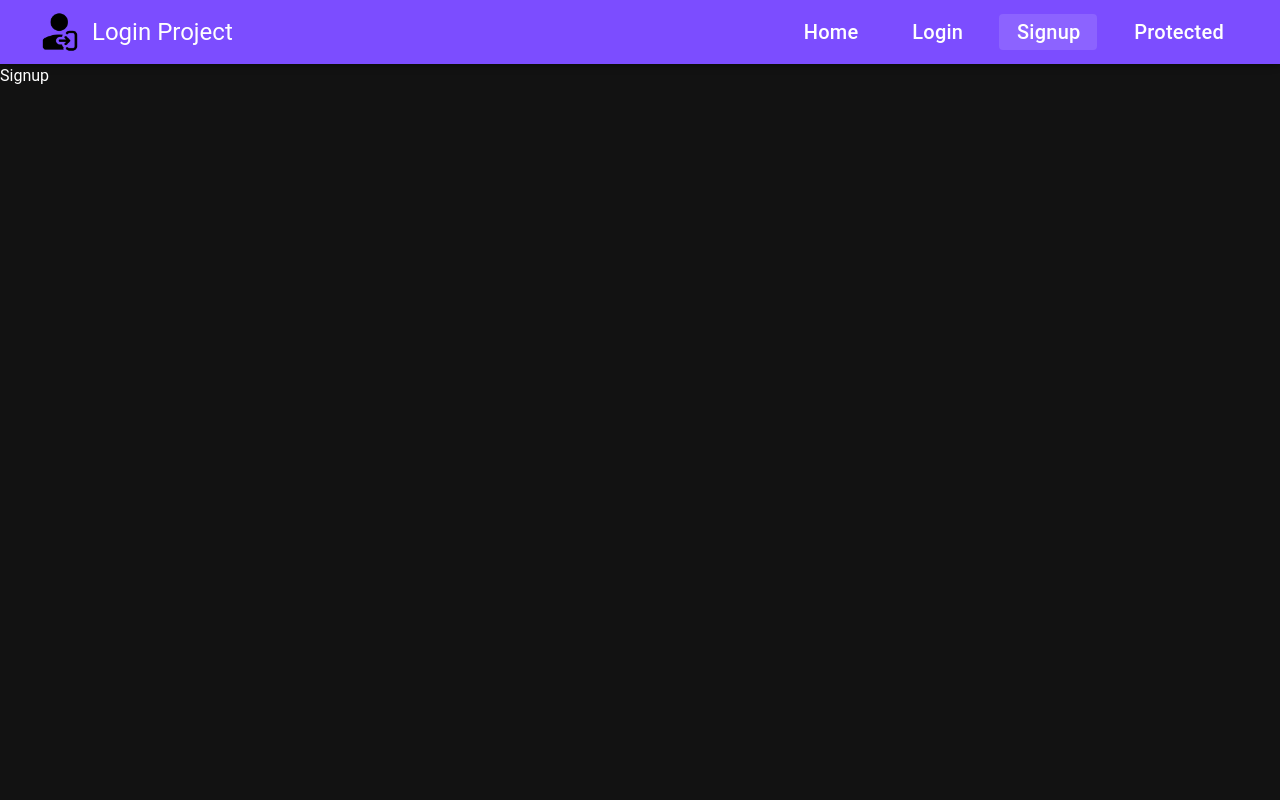
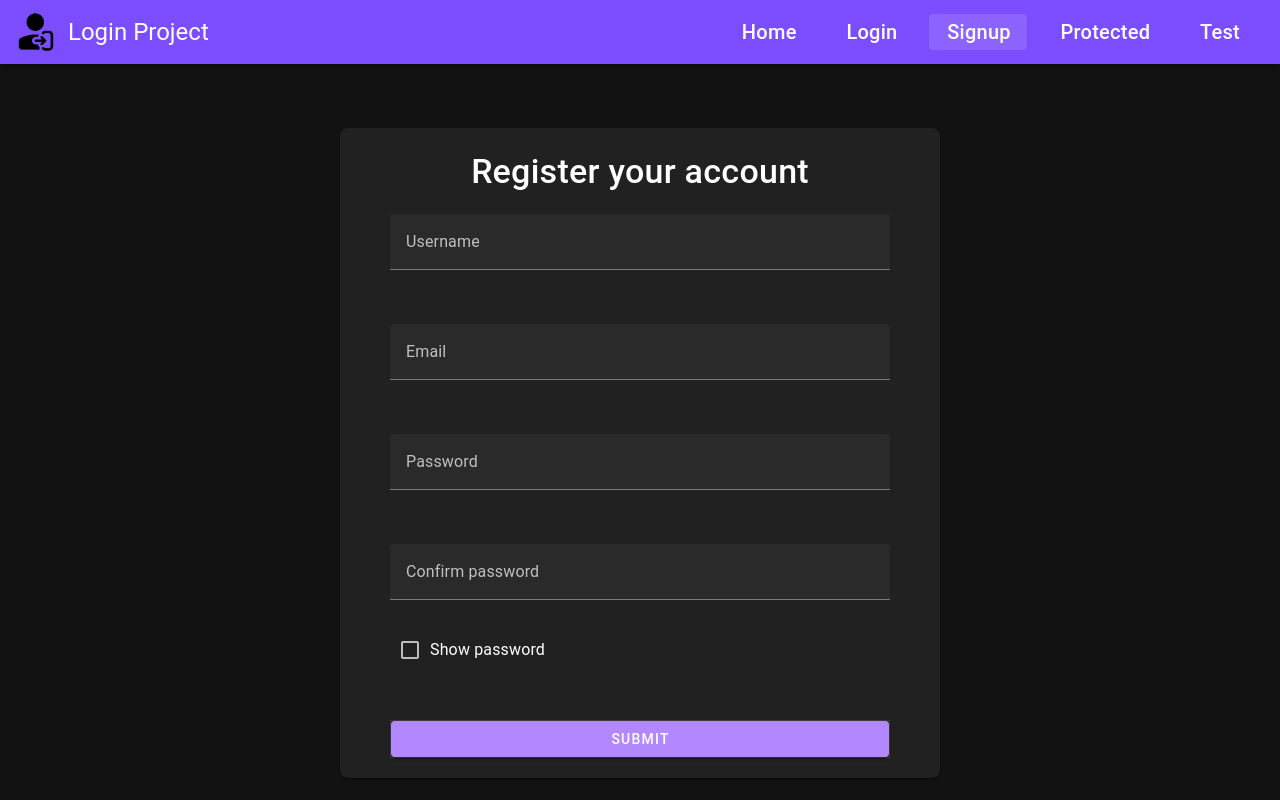
Before and after one commit to FranFerd/LoginFrontend, a Vue app: page /signup in a window 1280 px wide. Built offline with nearby package versions, Linux system fonts and the light colour scheme; a small style sheet from the web is missing.

Commit message:
Working on Singup, Login

```diff
--- a/components.d.ts
+++ b/components.d.ts
@@ -17,5 +17,7 @@ declare module 'vue' {
     RouterLink: typeof import('vue-router')['RouterLink']
     RouterView: typeof import('vue-router')['RouterView']
     Signup: typeof import('./src/components/Signup.vue')['default']
+    Test: typeof import('./src/components/Test.vue')['default']
+    Testing: typeof import('./src/components/Testing.vue')['default']
   }
 }
--- /dev/null
+++ b/shims-vue.d.ts
@@ -0,0 +1,5 @@
+declare module '*.vue' {
+  import { DefineComponent } from 'vue'
+  const component: DefineComponent<{}, {}, any>
+  export default component
+}
--- a/src/components/FeatureCard.vue
+++ b/src/components/FeatureCard.vue
@@ -11,7 +11,7 @@ defineProps<{
     elevation="2"
   >
   <div class="flex-col gap-5">
-        <div class="flex justify-center pb-3 pt-2">
+    <div class="flex justify-center py-2">
         <v-icon
           size="48"
           class="text-primary-600 dark:text-primary-400"
--- a/src/components/Home.vue
+++ b/src/components/Home.vue
@@ -32,11 +32,10 @@ import FeatureCard from '../components/FeatureCard.vue'
     />
   </section>
 
-    <!-- Call to Action Buttons -->
   <section class="text-center space-x-4 flex justify-center gap-30 mt-10">
     <v-btn
       color="primary"
-        class="rounded-lg font-semibold text-lg"
+      class="rounded-lg"
       to="/signup"
     >
       Signup
@@ -44,7 +43,7 @@ import FeatureCard from '../components/FeatureCard.vue'
     <v-btn
       outlined
       color="primary"
-        class="rounded-lg font-semibold text-lg"
+      class="rounded-lg"
       to="/login"
     >
       Login
--- a/src/components/Login.vue
+++ b/src/components/Login.vue
@@ -1,6 +1,55 @@
-<script setup lang="ts">
+<script setup>
+import { ref } from 'vue'
 
+  const username = ref('')
+  const usernameRules = [
+    value => {
+      if (value?.length >= 3) return true
+      return 'Username must be at least 3 characters.'
+    },
+  ]
+
+  const password = ref('123')
+  const passwordRules = [
+    value => {
+      if (/[^0-9]/.test(value)) return true
+      return 'Last name can not contain digits.'
+    },
+  ]
 </script>
 <template>
-<p>Login</p>
+    <v-card class="max-w-[600px] mx-auto mt-16 rounded-lg">
+        <div class="flex justify-center mt-2">
+            <v-card-title class="text-h4">Log into your account</v-card-title>
+        </div>
+        <div class="flex justify-center my-4">
+            <v-img
+                height="200px"
+                class="rounded-full"
+                src="../assets/icons/profile.png"
+            ></v-img>
+        </div>
+
+        <v-sheet class="mx-auto w-10/12">
+            <v-form @submit.prevent>
+                <v-text-field
+                    v-model="username"
+                    :rules="usernameRules"
+                    label="Username"
+                    class="mt-2"
+                ></v-text-field>
+                <v-text-field
+                    v-model="password"
+                    :rules="passwordRules"
+                    label="Password"
+                    class="mt-8"></v-text-field>
+                <v-checkbox
+                    label="Remember me"
+                    v-model="isRememberMe"></v-checkbox>
+            <div class="my-8 flex justify-center border">
+                <v-btn type="submit" color="deep-purple-accent-1" block>Login</v-btn>
+            </div>
+            </v-form>
+        </v-sheet>
+    </v-card>
 </template>
--- a/src/components/Navbar.vue
+++ b/src/components/Navbar.vue
@@ -1,24 +1,46 @@
 <script setup lang="ts">
+import { ref } from 'vue';
+
+const drawer = ref(false)
 </script>
 <template>
   <v-app-bar app color="deep-purple-accent-2"> <!-- Fixed bar at the top of the app; wraps your navbar. app props - Adjusts for the app layout (so <v-main> sits below it) -->
-    <div class="flex gap-3 ml-10 align-center" style="min-width: 300px">
+    <div class="flex gap-3 ml-4 align-center min-w-[200px]">
         <v-img
             src="../assets/icons/login.png"
             alt="logo"
             max-height="40"
             max-width="40"
-        />
-        <v-toolbar-title class="text-h5">Login Project</v-toolbar-title> <!-- slot for the app name/logo -->
+            />
+            <v-toolbar-title class="text-h5">Login Project</v-toolbar-title> <!-- slot for the app name/logo -->
+    </div>
+    <v-spacer /> <!-- Pushes content (e.g., nav buttons) to the right -->
+    <div class="hidden sm:flex gap-4 mr-6">
+      <v-btn text to="/" class="text-h6">Home</v-btn>
+      <v-btn text to="/login" class="text-h6">Login</v-btn>
+      <v-btn text to="/signup" class="text-h6">Signup</v-btn>
+      <v-btn text to="/protected" class="text-h6">Protected</v-btn>
+      <v-btn text to="/test" class="text-h6">Test</v-btn>
     </div>
 
-    <v-spacer /> <!-- Pushes content (e.g., nav buttons) to the right -->
-
-    <div class="flex gap-5 mr-10">
-        <v-btn text to="/" class="text-h6">Home</v-btn>
-        <v-btn txt to="/login" class="text-h6">Login</v-btn>
-        <v-btn txt to="/signup" class="text-h6">Signup</v-btn>
-        <v-btn txt to="/protected" class="text-h6">Protected</v-btn>
+    <!-- Hamburger icon. Shows only on small screens -->
+    <div class="sm:hidden">
+      <v-app-bar-nav-icon @click="drawer = !drawer"></v-app-bar-nav-icon>
     </div>
   </v-app-bar>
+
+  <div class="sm:hidden">
+    <v-navigation-drawer
+      v-model="drawer"
+      temporary
+      right
+    >
+      <v-list>
+        <v-list-item to="/" title="Home" @click="drawer = false"></v-list-item>
+        <v-list-item to="/login" title="Login" @click="drawer = false"></v-list-item>
+        <v-list-item to="/signup" title="Signup" @click="drawer = false"></v-list-item>
+        <v-list-item to="/protected" title="Protected" @click="drawer = false"></v-list-item>
+      </v-list>
+    </v-navigation-drawer>
+  </div>
 </template>
--- a/src/components/Signup.vue
+++ b/src/components/Signup.vue
@@ -1,6 +1,79 @@
+<template>
+    <v-card class="max-w-[600px] mx-auto mt-16 rounded-lg">
+        <div class="flex justify-center mt-2">
+            <v-card-title class="text-h4">Register your account</v-card-title>
+        </div>
+
+        <v-sheet class="mx-auto w-10/12">
+            <v-form @submit.prevent>
+                <v-text-field
+                    v-model="username"
+                    :rules="usernameRules"
+                    label="Username"
+                    class="mt-2"
+                ></v-text-field>
+                <v-text-field
+                    v-model="email"
+                    :rules="emailRules"
+                    label="Email"
+                    class="mt-8"
+                ></v-text-field>
+                <v-text-field
+                    :type="isShowPassword ? 'text' : 'password'"
+                    v-model="password"
+                    :rules="passwordRules"
+                    label="Password"
+                    class="mt-8"></v-text-field>
+                <v-text-field
+                    :type="isShowPassword ? 'text' : 'password'"
+                    v-model="passwordConfirm"
+                    :rules="passwordConfirmRules"
+                    label="Confirm password"
+                    class="mt-8"></v-text-field>
+                <v-checkbox
+                label="Show password"
+                v-model="isShowPassword"></v-checkbox>
+            <div class="my-5 flex justify-center border">
+                <v-btn type="submit" color="deep-purple-accent-1" block>Submit</v-btn>
+            </div>
+            </v-form>
+        </v-sheet>
+    </v-card>
+</template>
 <script setup lang="ts">
+  import { ref } from 'vue'
 
+  const isShowPassword = ref(false)
+  const email = ref('')
+  const username = ref('')
+  const password = ref('')
+
+  const usernameRules = [
+    value => {
+      if (value?.length >= 3 && value?.length <= 12) return true
+      return 'Username must be between 3 and 12 characters.'
+    },
+  ]
+
+  const passwordRules = [
+    value => {
+      if (value?.length >= 3 && value?.length <= 12) return true
+      return 'Password must be between 3 and 12 characters.'
+    },
+  ]
+
+  const passwordConfirmRules = [
+    value => {
+        if (value === password.value) return true
+        return "Passwords do not match"
+    }
+  ]
+
+  const emailRules = [
+    value => {
+        if(value.includes){
+
+        }
+    }
+  ]
 </script>
-<template>
-<p>Signup</p>
-</template>
--- /dev/null
+++ b/src/components/Testing.vue
@@ -0,0 +1,31 @@
+<script setup lang="ts">
+
+</script>
+<template>
+  <v-card>
+    <v-layout>
+      <v-navigation-drawer
+        expand-on-hover
+        rail
+      >
+        <v-list>
+          <v-list-item
+            prepend-avatar="https://randomuser.me/api/portraits/women/85.jpg"
+            subtitle="sandra_a88@gmailcom"
+            title="Sandra Adams"
+          ></v-list-item>
+        </v-list>
+
+        <v-divider></v-divider>
+
+        <v-list density="compact" nav>
+          <v-list-item prepend-icon="mdi-folder" title="My Files" value="myfiles"></v-list-item>
+          <v-list-item prepend-icon="mdi-account-multiple" title="Shared with me" value="shared"></v-list-item>
+          <v-list-item prepend-icon="mdi-star" title="Starred" value="starred"></v-list-item>
+        </v-list>
+      </v-navigation-drawer>
+
+      <v-main style="height: 250px"></v-main>
+    </v-layout>
+  </v-card>
+</template>
--- a/src/router/index.ts
+++ b/src/router/index.ts
@@ -5,22 +5,27 @@ const routes: RouteRecordRaw[] = [
     {
         path: "/",
         name: "Home",
-        component: () => import('../components/Home.vue')
+        component: () => import('@/components/Home.vue')
     },
     {
         path: "/login",
         name: "Login",
-        component: () => import('../components/Login.vue')
+        component: () => import('@/components/Login.vue')
     },
     {
         path: "/signup",
         name: "Signup",
-        component: () => import('../components/Signup.vue')
+        component: () => import('@/components/Signup.vue')
     },
     {
         path: "/protected",
         name: "Protected",
-        component: () => import('../components/Protected.vue')
+        component: () => import('@/components/Protected.vue')
+    },
+    {
+        path: "/test",
+        name: "test",
+        component: () => import('@/components/Testing.vue')
     }
 ]
 
--- a/tsconfig.app.json
+++ b/tsconfig.app.json
@@ -1,6 +1,6 @@
 {
   "extends": "@vue/tsconfig/tsconfig.dom.json",
-  "include": ["env.d.ts", "src/**/*", "src/**/*.vue"],
+  "include": ["env.d.ts", "src/**/*", "src/**/*.ts", "src/**/*.vue", "src/shims-vue.d.ts"],
   "exclude": ["src/**/__tests__/*"],
   "compilerOptions": {
     "composite": true,
```
Also changed, not shown: src/assets/icons/profile.png (added). Lines whose indentation alone changed are shown as unchanged.
